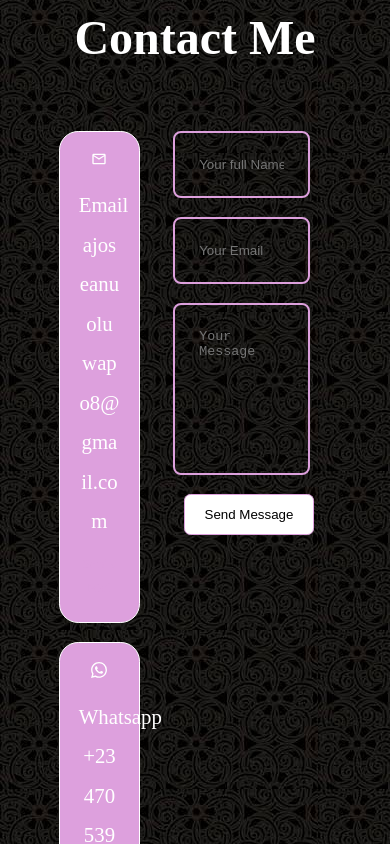
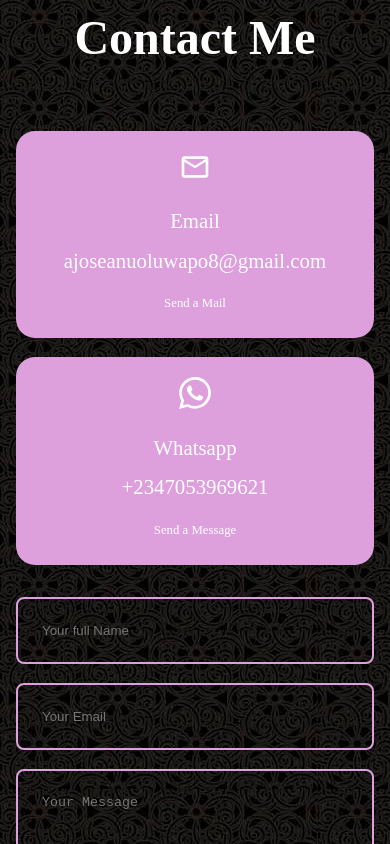
Before and after one commit to lizabethwordp/reactportfolio, a React (Create React App) app: page / in a window 390 px wide. Shown: the part 10500-11344 px from the top of the page. Built offline with nearby package versions, Linux system fonts and the light colour scheme; a web font is replaced by a local one.

Commit message:
Update contact.css

```diff
--- a/src/component/contact/contact.css
+++ b/src/component/contact/contact.css
@@ -1,48 +1,68 @@
-.container.contact__container{
+/* Main container for contact section */
+.container.contact__container {
     width: 70%;
     display: grid;
     grid-template-columns: 30% 50%;
     gap: 12%;
+    margin: 0 auto; /* Center the container */
+    padding: 2rem 0;
 }
-.contact__options{
+
+/* Container for contact options */
+.contact__options {
     display: flex;
     flex-direction: column;
     gap: 1.2rem;
+}
 
-}
-.contact__option{
+/* Individual contact option styling */
+.contact__option {
     background: plum;
     padding: 1.2rem;
     border-radius: 1.2rem;
     text-align: center;
-    border: 1px solid;
+    border: 1px solid transparent;
     transition: var(--transition);
 }
-.contact__option:hover{
+
+.contact__option:hover {
     background: transparent;
     border-color: white;
 }
-.contact__option-icon{
-    font-size: 1rem;
+
+/* Icon styling within contact options */
+.contact__option-icon {
+    font-size: 2rem; /* Adjusted for better visibility */
     margin-bottom: 0.5rem;
 }
-.contact__option a{
+
+/* Link styling within contact options */
+.contact__option a {
     margin-top: 0.7rem;
     display: inline-block;
     font-size: 0.8rem;
+    color: white; /* Ensures visibility on hover */
+    text-decoration: none;
 }
-.email{
+
+.contact__option a:hover {
+    text-decoration: underline;
+}
+
+/* Email and phone number text */
+.email {
     text-align: center;
     word-wrap: break-word;
 }
 
 /* Form styling */
-form{
+form {
     display: flex;
     flex-direction: column;
     gap: 1.2rem;
 }
-input, textarea{
+
+input, textarea {
     width: 100%;
     padding: 1.5rem;
     border-radius: 0.5rem;
@@ -52,24 +72,25 @@ input, textarea{
     color: white;
 }
 
-/*
-Meduim devices */
-@media screen and(max-width: 1024px){
-    .container.contact__container{
-       grid-template-columns: 1fr;
-       gap: 2rem;
+/* Media query for medium devices */
+@media screen and (max-width: 1024px) {
+    .container.contact__container {
+        grid-template-columns: 1fr;
+        gap: 2rem;
+        width: 90%; /* Adjust width for better fit */
     }
 }
-/* Small devices */
-@media screen and(max-width: 600px){
-    .container.contact__container{
-        width: var(--container-width-sm);
 
-     }
+/* Media query for small devices */
+@media screen and (max-width: 600px) {
+    .container.contact__container {
+        width: 100%;
+        padding: 0 1rem; /* Add padding for better spacing */
+    }
 
-     h5.contact__option{
+    .contact__option h5 {
         margin: 0 auto;
-        width:fit-content;
+        width: fit-content;
         text-align: center;
-     }
+    }
 }
```
